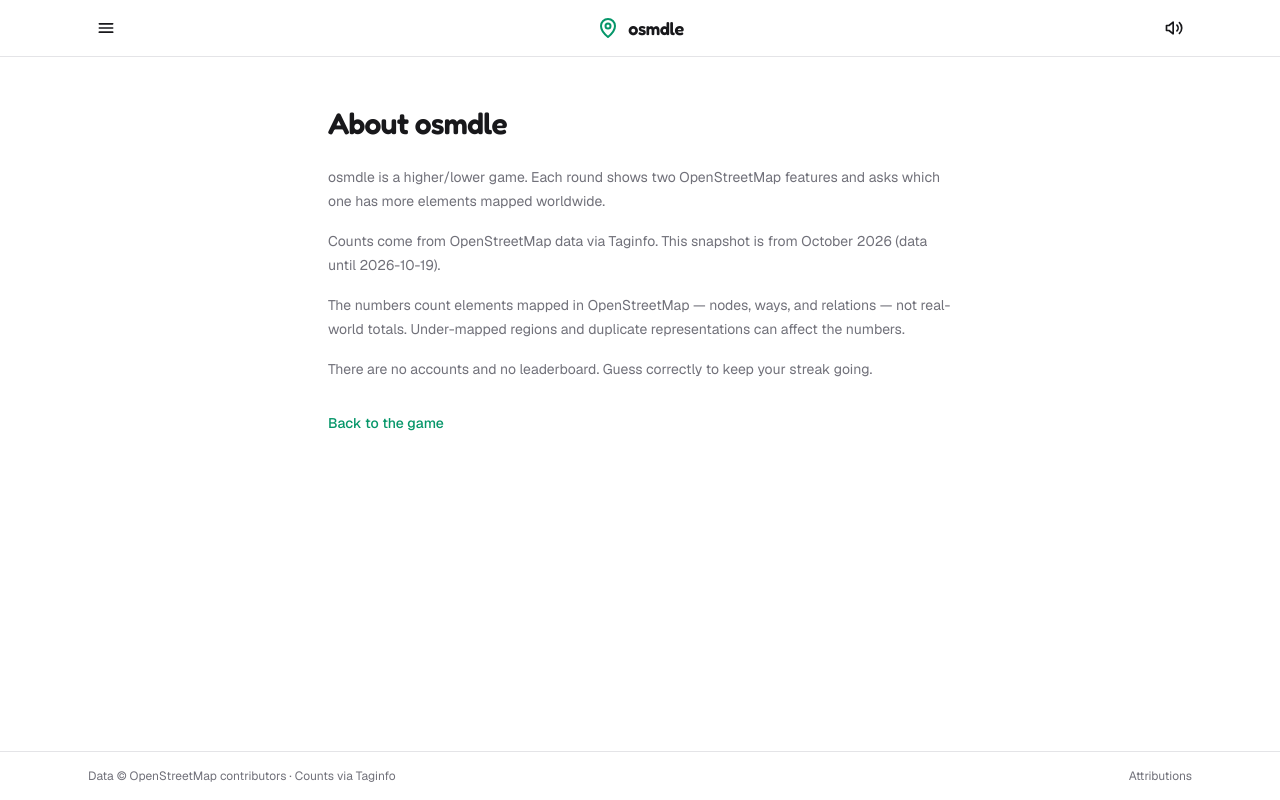
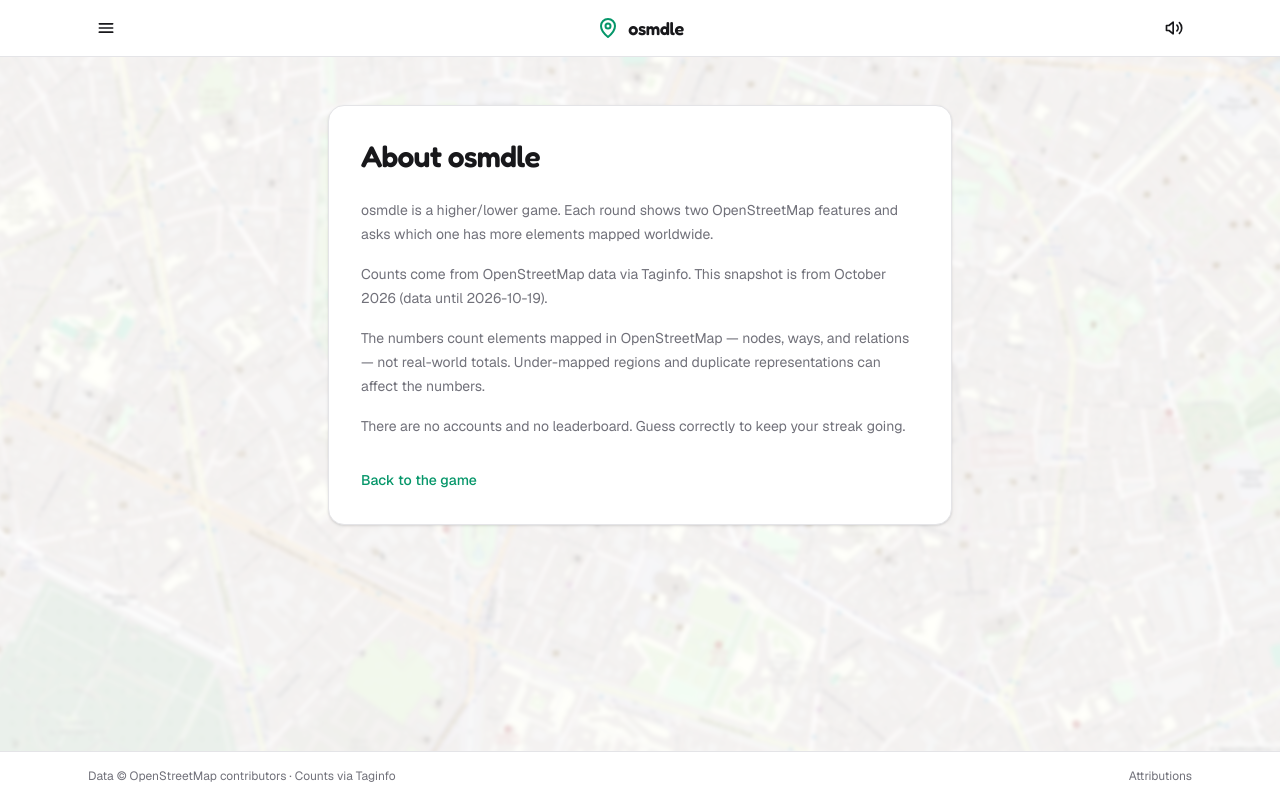
Before and after one commit to Seb0927/osmdle, a Next.js app: page /about in a window 1280 px wide. Built offline with nearby package versions, Linux system fonts and the light colour scheme.

Commit message:
feat(ui): apply map background site-wide Move the blurred map background to the root layout so every route shares the same theme. Wrap About, Attributions, and 404 content in opaque card-style surfaces to preserve text contrast without game hover or animation effects.

```diff
--- a/app/about/page.tsx
+++ b/app/about/page.tsx
@@ -10,11 +10,12 @@
 export default function AboutPage() {
   return (
     <div className="mx-auto w-full max-w-2xl px-4 py-12 sm:px-6">
+      <div className="rounded-2xl border border-border bg-surface p-6 shadow-sm sm:p-8">
         <h1 className="font-heading font-semibold text-3xl tracking-tight">About osmdle</h1>
         <div className="mt-6 space-y-4 text-muted text-sm leading-6">
           <p>
-          osmdle is a higher/lower game. Each round shows two OpenStreetMap features and asks which
-          one has more elements mapped worldwide.
+            osmdle is a higher/lower game. Each round shows two OpenStreetMap features and asks
+            which one has more elements mapped worldwide.
           </p>
           <p>
             Counts come from OpenStreetMap data via Taginfo. This snapshot is from{' '}
@@ -26,11 +27,14 @@
             real-world totals. Under-mapped regions and duplicate representations can affect the
             numbers.
           </p>
-        <p>There are no accounts and no leaderboard. Guess correctly to keep your streak going.</p>
+          <p>
+            There are no accounts and no leaderboard. Guess correctly to keep your streak going.
+          </p>
         </div>
         <Link className="mt-8 inline-flex font-medium text-accent text-sm hover:underline" href="/">
           Back to the game
         </Link>
       </div>
+    </div>
   )
 }
--- a/app/attributions/page.tsx
+++ b/app/attributions/page.tsx
@@ -13,11 +13,13 @@
 export default function AttributionsPage() {
   return (
     <div className="mx-auto w-full max-w-3xl px-4 py-12 sm:px-6">
+      <div className="rounded-2xl border border-border bg-surface p-6 shadow-sm sm:p-8">
         <h1 className="font-heading font-semibold text-3xl tracking-tight">Attributions</h1>
         <div className="mt-6 space-y-4 text-muted text-sm leading-6">
           <p>
-          OpenStreetMap data is © OpenStreetMap contributors, available under the Open Data Commons
-          Open Database License (ODbL). The game background uses OpenStreetMap map imagery.{' '}
+            OpenStreetMap data is © OpenStreetMap contributors, available under the Open Data
+            Commons Open Database License (ODbL). The game background uses OpenStreetMap map
+            imagery.{' '}
             <a
               className="text-accent hover:underline"
               href="https://www.openstreetmap.org/copyright"
@@ -87,5 +89,6 @@
           </ul>
         </details>
       </div>
+    </div>
   )
 }
--- a/app/globals.css
+++ b/app/globals.css
@@ -55,13 +55,13 @@
   font-family: var(--font-fredoka);
 }
 
-.game-background {
+.site-background {
   position: relative;
   isolation: isolate;
   overflow: hidden;
 }
 
-.game-background::before {
+.site-background::before {
   position: absolute;
   z-index: -1;
   inset: -8px;
@@ -75,7 +75,7 @@
 }
 
 @media (prefers-color-scheme: dark) {
-  .game-background::before {
+  .site-background::before {
     background-image: url("/images/map-dark.webp");
     opacity: 0.5;
   }
--- a/app/layout.tsx
+++ b/app/layout.tsx
@@ -36,7 +36,7 @@
     >
       <body className="flex min-h-full flex-col bg-background text-foreground">
         <SiteHeader />
-        <main className="flex flex-1 flex-col">{children}</main>
+        <main className="site-background flex flex-1 flex-col">{children}</main>
         <SiteFooter />
       </body>
     </html>
--- a/app/not-found.tsx
+++ b/app/not-found.tsx
@@ -3,6 +3,7 @@
 export default function NotFound() {
   return (
     <div className="mx-auto flex w-full max-w-2xl flex-1 flex-col items-center justify-center px-4 py-20 text-center">
+      <div className="w-full max-w-md rounded-2xl border border-border bg-surface p-8 shadow-sm">
         <p className="font-medium text-accent text-sm">404</p>
         <h1 className="mt-2 font-heading font-semibold text-3xl tracking-tight">Page not found</h1>
         <p className="mt-3 text-muted text-sm">That page does not exist.</p>
@@ -10,5 +11,6 @@
           Back to the game
         </Link>
       </div>
+    </div>
   )
 }
--- a/app/page.tsx
+++ b/app/page.tsx
@@ -1,9 +1,5 @@
 import { Game } from '@/components/game/Game'
 
 export default function Home() {
-  return (
-    <div className="game-background flex flex-1 flex-col">
-      <Game />
-    </div>
-  )
+  return <Game />
 }
```
Lines whose indentation alone changed are shown as unchanged.
